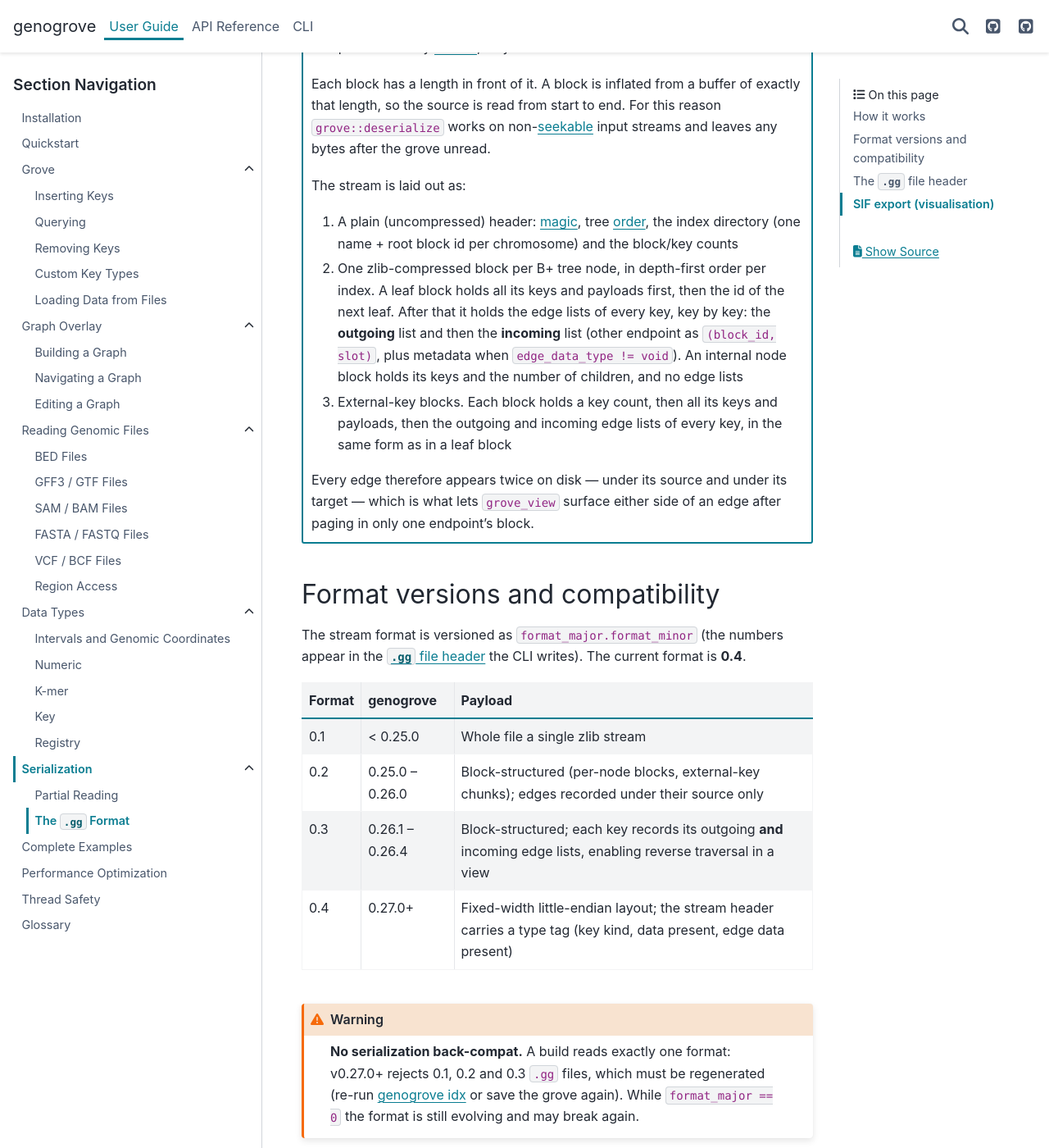
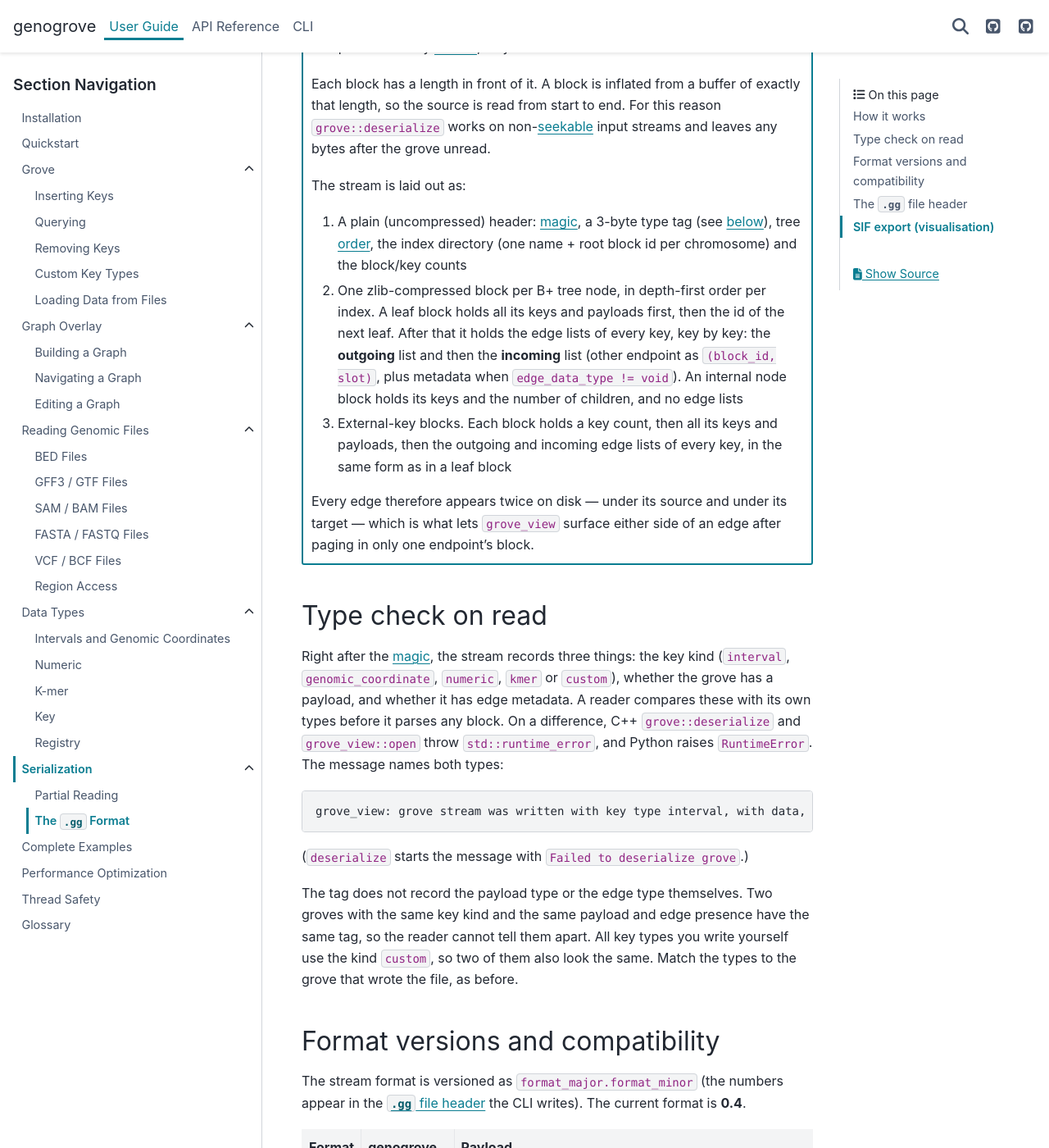
Before and after one commit to genogrove/docs, a Sphinx documentation site: the page built from source/guide/serialization/format.md, in a window 1280 px wide and 1400 px high, scrolled down 627 px. Shown: the whole window at 82% size. Built offline with Sphinx 7.4.7 and the PyData theme 0.15.4, drawn with Linux system fonts in a browser that asks for light colours.

Commit message:
Serialization docs: document the stream type tag and the mismatch error

````diff
--- a/source/guide/serialization/format.md
+++ b/source/guide/serialization/format.md
@@ -27,7 +27,7 @@ input streams and leaves any bytes after the grove unread.
 
 The stream is laid out as:
 
-1. A plain (uncompressed) header: {term}`magic`, tree {term}`order`, the index directory (one name +
+1. A plain (uncompressed) header: {term}`magic`, a 3-byte type tag (see [below](#type-check-on-read)), tree {term}`order`, the index directory (one name +
    root block id per chromosome) and the block/key counts
 2. One zlib-compressed block per B+ tree node, in depth-first order per index. A leaf block holds
    all its keys and payloads first, then the id of the next leaf. After that it holds the edge lists
@@ -54,7 +54,7 @@ nothing of its own.
 
 The stream is laid out as:
 
-1. A plain (uncompressed) header: {term}`magic`, tree {term}`order`, the index directory (one name +
+1. A plain (uncompressed) header: {term}`magic`, a 3-byte type tag (see [below](#type-check-on-read)), tree {term}`order`, the index directory (one name +
    root block id per chromosome) and the block/key counts
 2. One zlib-compressed block per B+ tree node, in depth-first order per index. A leaf block holds
    all its keys and payloads first, then the id of the next leaf. After that it holds the edge lists
@@ -72,6 +72,25 @@ block.
 ::::
 
 :::::
+
+## Type check on read
+
+Right after the {term}`magic`, the stream records three things: the key kind (`interval`,
+`genomic_coordinate`, `numeric`, `kmer` or `custom`), whether the grove has a payload, and whether
+it has edge metadata. A reader compares these with its own types before it parses any block. On a
+difference, C++ `grove::deserialize` and `grove_view::open` throw `std::runtime_error`, and Python
+raises `RuntimeError`. The message names both types:
+
+```text
+grove_view: grove stream was written with key type interval, with data, with edge data, reader expects key type genomic_coordinate, with data, no edge data
+```
+
+(`deserialize` starts the message with `Failed to deserialize grove`.)
+
+The tag does not record the payload type or the edge type themselves. Two groves with the same key
+kind and the same payload and edge presence have the same tag, so the reader cannot tell them apart.
+All key types you write yourself use the kind `custom`, so two of them also look the same. Match
+the types to the grove that wrote the file, as before.
 
 ## Format versions and compatibility
 
@@ -207,10 +226,10 @@ pygenogrove has no header API, and **a CLI-built index cannot currently be read
 `Grove.deserialize()` expects a bare grove stream, and although `GroveView.open()` can skip the
 header with `data_offset=12`, the CLI saves its keys and edge labels in a different form than the
 Python views expect (the CLI uses the C++ `interval` key and text edge labels; `BedGroveView` and
-`GffGroveView` expect `GenomicCoordinate` keys and edges with no label). The file does not record
-its types, so such an open reads the blocks wrongly instead of failing with an error. Views bound to the CLI's types are requested in
-[pygenogrove#117](https://github.com/genogrove/pygenogrove/issues/117), and a type check in the
-stream in [genogrove#593](https://github.com/genogrove/genogrove/issues/593).
+`GffGroveView` expect `GenomicCoordinate` keys and edges with no label). The key kinds differ, so
+such an open fails with a `RuntimeError` (see [Type check on read](#type-check-on-read)). Views
+bound to the CLI's types are requested in
+[pygenogrove#117](https://github.com/genogrove/pygenogrove/issues/117).
 
 Until then, build the index from Python and read it with the matching view. The example needs a
 BED file called `features.bed` in the current directory (any BED file with `chr1` records works):
````
Also changed, not shown: source/guide/serialization/index.md (+2 -2 lines), source/guide/serialization/partial_reading.md (+5 -3 lines).
